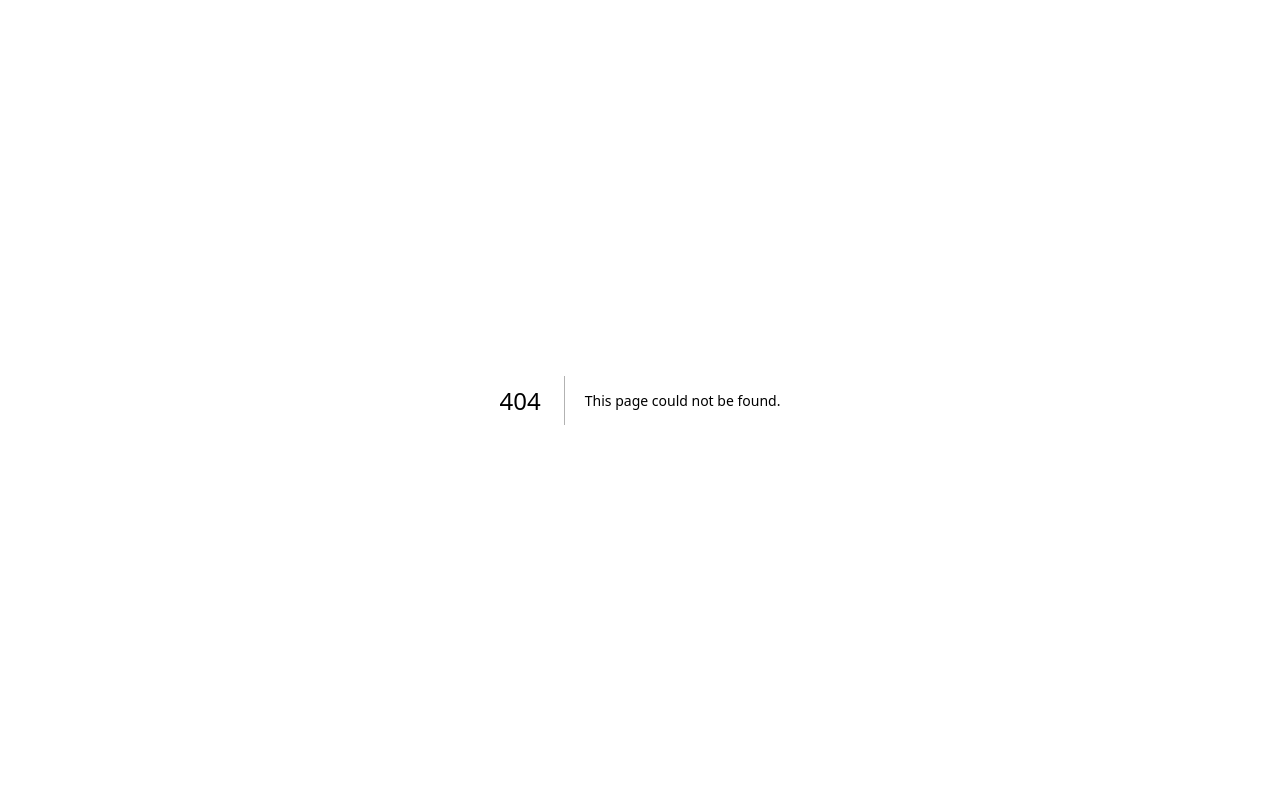
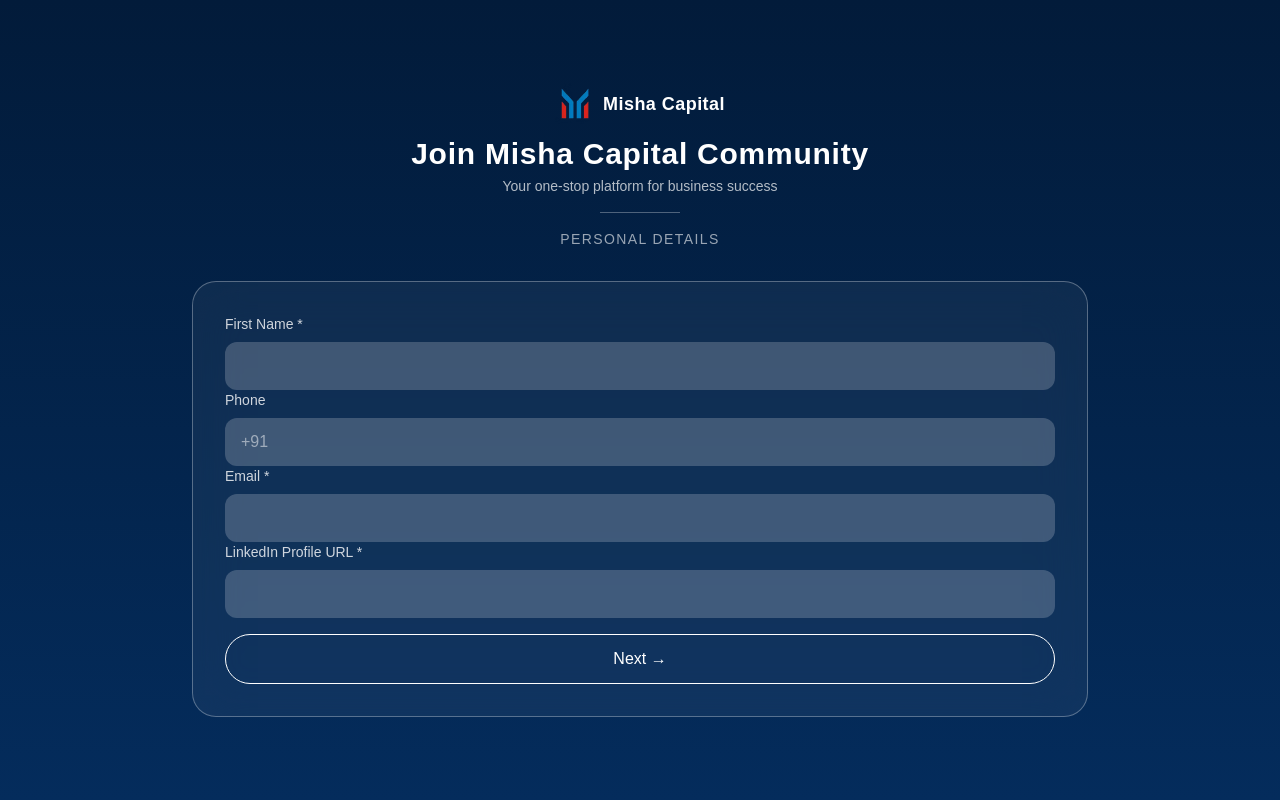
Before and after one commit to taniya7719/misha-capital, a Next.js app: page /Join in a window 1280 px wide. Before the commit this address had no page. Shown: the top 800 px of the page. Built offline with nearby package versions, Linux system fonts and the light colour scheme.

Commit message:
add front page cards and further page changes

```diff
--- a/src/Businesspage.jsx
+++ b/src/Businesspage.jsx
@@ -4,6 +4,7 @@
 import Link from "next/link";
 import { usePathname } from "next/navigation";
 import Image from "next/image";
+
 
 export default function Navigationbar() {
   const pathname = usePathname();
@@ -50,9 +51,11 @@
         </nav>
 
         {/* Desktop CTA only */}
+        <Link href="/Join">
         <button className="hidden lg:block rounded-full bg-white px-6 py-3 text-sm font-semibold text-black shadow-md transition hover:scale-105">
           GET STARTED →
         </button>
+        </Link>
 
         {/* Mobile Hamburger */}
         <button
--- a/src/Businessspeedcards.jsx
+++ b/src/Businessspeedcards.jsx
@@ -1,6 +1,7 @@
 "use client";
 
 import { motion } from "framer-motion";
+import Link from "next/link";
 
 /* DATA */
 const topCards = [
@@ -131,6 +132,7 @@
           transition={{ duration: 0.6 }}
           className="flex justify-center"
         >
+          <Link href="/Join">
           <button className="
             group flex items-center gap-3
             rounded-full px-10 py-4
@@ -141,6 +143,7 @@
             APPLY NOW
             <span className="transition group-hover:translate-x-1">→</span>
           </button>
+          </Link>
         </motion.div>
 
       </div>
--- a/src/CardsFlow.jsx
+++ b/src/CardsFlow.jsx
@@ -2,6 +2,8 @@
 
 import { Users, Rocket, PiggyBank, TrendingUp } from "lucide-react";
 import { motion } from "framer-motion";
+import Link from "next/link";
+
 
 export default function CardsFlow() {
   const items = [
@@ -116,7 +118,7 @@
             Expert guidance at every step of your entrepreneurial journey —
             from idea validation to acceleration and capital.
           </p>
-
+          <Link href="/Join">
           <button className="
             mt-12 inline-flex items-center gap-3
             w-fit rounded-full
@@ -126,6 +128,7 @@
           ">
             LEARN MORE →
           </button>
+          </Link>
         </div>
       </div>
     </section>
--- a/src/Footer.jsx
+++ b/src/Footer.jsx
@@ -1,3 +1,5 @@
+import Link from "next/link";
+
 export default function Footer() {
   return (
     <footer className="bg-gradient-to-b from-[#061a36] to-[#020f24] text-slate-300">
@@ -13,9 +15,11 @@
             </span>
           </h2>
 
+         <Link href="/Join">
           <button className="w-fit rounded-full bg-white px-8 py-4 text-sm font-semibold text-[#061a36] transition hover:scale-105">
             Get Started →
           </button>
+          </Link>
         </div>
       </div>
 
--- a/src/Herovideo.jsx
+++ b/src/Herovideo.jsx
@@ -1,11 +1,11 @@
 "use client";
 
 import Navigationbar from "./Navigationbar";
+import Link from "next/link";
 
 export default function Herovideo() {
   return (
     <section className="relative min-h-screen w-full overflow-hidden">
-
       {/* Background Video */}
       <video
         src="/frontbackgroundvideo (1).mp4"
@@ -22,50 +22,43 @@
       {/* Navbar */}
       <Navigationbar />
 
-      {/* Content */}
-      {/* <div className="relative z-10 flex min-h-screen items-center justify-center px-4 sm:px-8 lg:px-16">
-        <div
-          className="
-            w-full max-w-sm
-            sm:max-w-md
-            lg:max-w-lg
-            rounded-3xl
-            bg-white/30
-            p-6 sm:p-8 lg:p-10
-            text-white
-            backdrop-blur-md
-          "
-        >
-          <h2 className="text-sm sm:text-base lg:text-lg">
+      {/* Left Content Card */}
+      <div className="relative z-10 flex min-h-screen items-start px-4 sm:px-8 lg:px-16 pt-35 pb-20 sm:pt-40 lg:pt-56">
+        <div className="max-w-md rounded-3xl bg-white/20 p-6 sm:p-8 text-white backdrop-blur-xl shadow-2xl border border-white/20">
+          <h2 className="text-sm uppercase tracking-widest text-white/80">
             Misha Capital
           </h2>
 
-          <p className="mt-2 text-xl sm:text-2xl lg:text-3xl font-light">
-            Your Trusted Partner For
+          <p className="mt-3 text-2xl sm:text-3xl font-light leading-tight">
+            Together We
           </p>
 
-          <p className="mt-1 text-2xl sm:text-3xl lg:text-4xl font-semibold text-blue-200">
-            INVESTMENTS
+          <p className="mt-1 text-3xl sm:text-4xl font-semibold text-blue-200">
+            Build
           </p>
 
+          {/* BUTTON LINK */}
+          <Link href="/Join">
             <button
               className="
-              mt-6 sm:mt-8
-              w-full sm:w-auto
-              flex items-center justify-center gap-3
+                mt-8
+                inline-flex items-center gap-3
                 rounded-full
                 border border-white
                 px-6 py-3
                 text-sm
-              transition
-              hover:bg-white hover:text-black
+                transition-all duration-300
+                hover:bg-gradient-to-r
+                hover:from-[#8A9299]
+                hover:to-[#8A9299]
+                hover:text-white
               "
             >
               Contact Us →
             </button>
+          </Link>
         </div>
-      </div> */}
-
+      </div>
     </section>
   );
 }
--- /dev/null
+++ b/src/Joinform.jsx
@@ -0,0 +1,156 @@
+"use client";
+
+import { useState } from "react";
+import Image from "next/image";
+
+export default function Joinform() {
+  const [step, setStep] = useState(1);
+
+  return (
+    <section className="min-h-screen bg-gradient-to-b from-[#021B3A] to-[#042C5C] flex items-center justify-center px-4 py-8">
+      <div className="w-full max-w-4xl text-white">
+
+        {/* Header */}
+        <div className="mb-8 text-center">
+
+          <div className="flex items-center justify-center gap-2 mb-3">
+            <Image
+              src="/Mishacapital.png"
+              alt="Misha Capital Logo"
+              width={40}
+              height={40}
+              priority
+            />
+            <span className="text-base sm:text-lg font-semibold tracking-wide">
+              Misha Capital
+            </span>
+          </div>
+
+          <h1 className="text-3xl font-semibold tracking-wide">
+            Join Misha Capital Community
+          </h1>
+
+          <p className="mt-1 text-sm text-white/70">
+            Your one-stop platform for business success
+          </p>
+
+          <div className="mx-auto my-4 h-px w-20 bg-white/30" />
+
+          <h2 className="text-sm uppercase tracking-widest text-white/60">
+            {step === 1 ? "Personal Details" : "Business Details"}
+          </h2>
+        </div>
+
+        {/* Form Card */}
+        <div className="rounded-3xl border border-white/30 bg-white/5 p-8 backdrop-blur-xl">
+
+          {/* STEP 1 */}
+          {step === 1 && (
+            <div className="gap-6">
+
+              <Input label="First Name * "/>
+              <Input label="Phone" placeholder="+91" />
+
+              <Input label="Email *" />
+              <Input label="LinkedIn Profile URL *" />
+
+              <div className="md:col-span-2 pt-4">
+                <button
+                  onClick={() => setStep(2)}
+                  className="w-full rounded-full border border-white py-3 transition hover:bg-white hover:text-black"
+                >
+                  Next →
+                </button>
+              </div>
+            </div>
+          )}
+
+          {/* STEP 2 */}
+          {step === 2 && (
+            <div className="space-y-6 ">
+
+              {/* Business Info */}
+              <div className="">
+                <Input label="Startup / Business Name *" />
+                <Input label="Website / App URL" />
+              </div>
+
+              {/* About */}
+              <div>
+                <label className="mb-2 block text-sm text-white/80">
+                  Brief About the Company *
+                </label>
+                <textarea
+                  rows={4}
+                  className="w-full rounded-xl bg-white/20 px-4 py-3 text-white outline-none focus:ring-2 focus:ring-[#7fbf3f]"
+                />
+              </div>
+
+              <Input label="Business Industry *" />
+
+              {/* Expectations */}
+              <div>
+                <p className="mb-3 text-sm font-medium text-white/80">
+                  Expectation from The Catalyst Tree *
+                </p>
+
+                <div className="grid grid-cols-1 gap-2 sm:grid-cols-2">
+                  <Checkbox label="Strategic Partnership" />
+                  <Checkbox label="Sales Growth" />
+                  <Checkbox label="Fundraising" />
+                  <Checkbox label="Business Consulting" />
+                  <Checkbox label="Others" />
+                </div>
+              </div>
+
+              {/* Buttons */}
+              <div className="flex flex-col gap-3 pt-3 sm:flex-row">
+                <button
+                  onClick={() => setStep(1)}
+                  className="w-full sm:w-1/2 rounded-full border border-white/40 py-3"
+                >
+                  ← Back
+                </button>
+
+                <button
+                  className="w-full sm:w-1/2 rounded-full bg-gradient-to-r from-[#7fbf3f] to-[#a8e063] py-3 font-semibold text-black"
+                >
+                  Submit
+                </button>
+              </div>
+            </div>
+          )}
+
+        </div>
+      </div>
+    </section>
+  );
+}
+
+/* ---------- Components ---------- */
+
+function Input({ label, placeholder = "" }) {
+  return (
+    <div>
+      <label className="mb-2 block text-sm text-white/80">
+        {label}
+      </label>
+      <input
+        placeholder={placeholder}
+        className="w-full rounded-xl bg-white/20 px-4 py-3 text-white outline-none focus:ring-2 focus:ring-[#7fbf3f]"
+      />
+    </div>
+  );
+}
+
+function Checkbox({ label }) {
+  return (
+    <label className="flex items-center gap-3 text-sm text-white/80">
+      <input
+        type="checkbox"
+        className="h-4 w-4 accent-[#7fbf3f]"
+      />
+      {label}
+    </label>
+  );
+}
--- a/src/Navigationbar.jsx
+++ b/src/Navigationbar.jsx
@@ -50,9 +50,11 @@
         </nav>
 
         {/* Desktop CTA only */}
+         <Link href="/Join">
         <button className="hidden lg:block rounded-full bg-white px-6 py-3 text-sm font-semibold text-black shadow-md transition hover:scale-105">
           GET STARTED →
         </button>
+        </Link>
 
         {/* Mobile Hamburger */}
         <button
--- /dev/null
+++ b/src/app/Join/page.jsx
@@ -0,0 +1,18 @@
+
+
+
+import Footer from "@/Footer";
+import Joinform from "@/Joinform";
+
+
+
+export default function Join() {
+  return (
+    <main className="relative h-screen">
+
+   <Joinform/>
+
+    <Footer/>
+    </main>
+  );
+}
```
Lines whose indentation alone changed are shown as unchanged.
